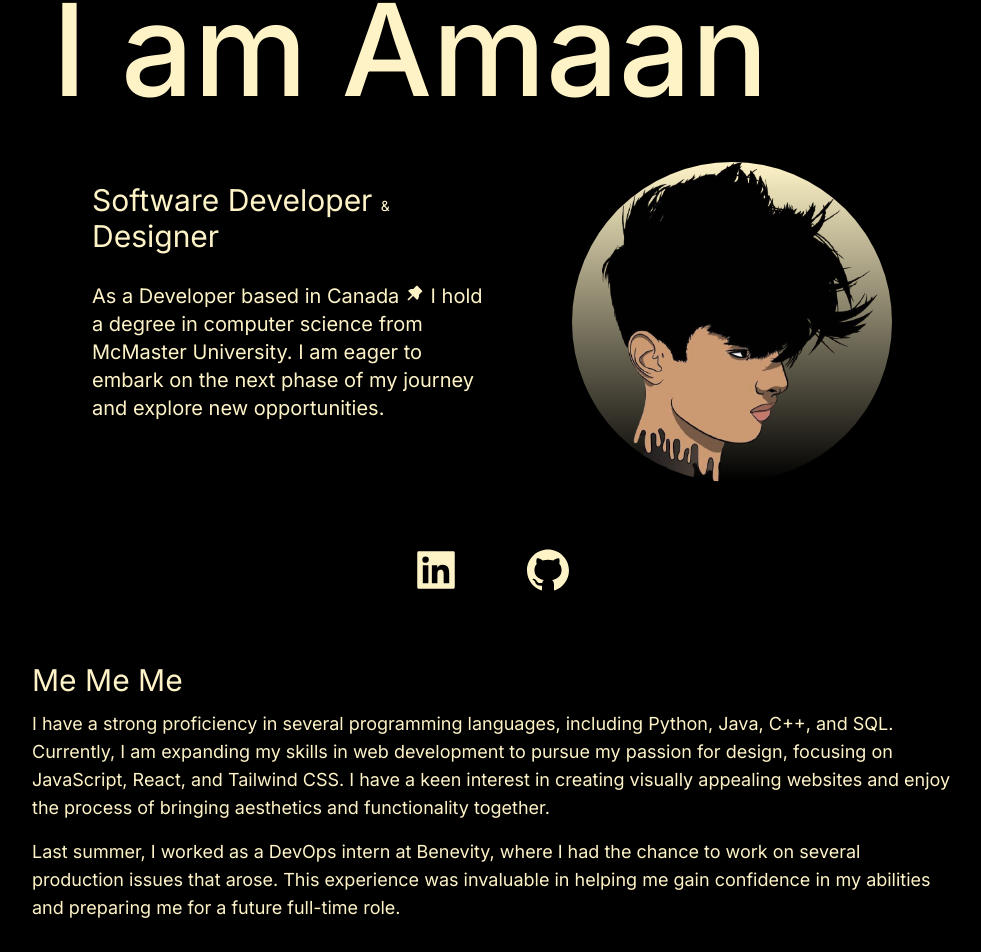
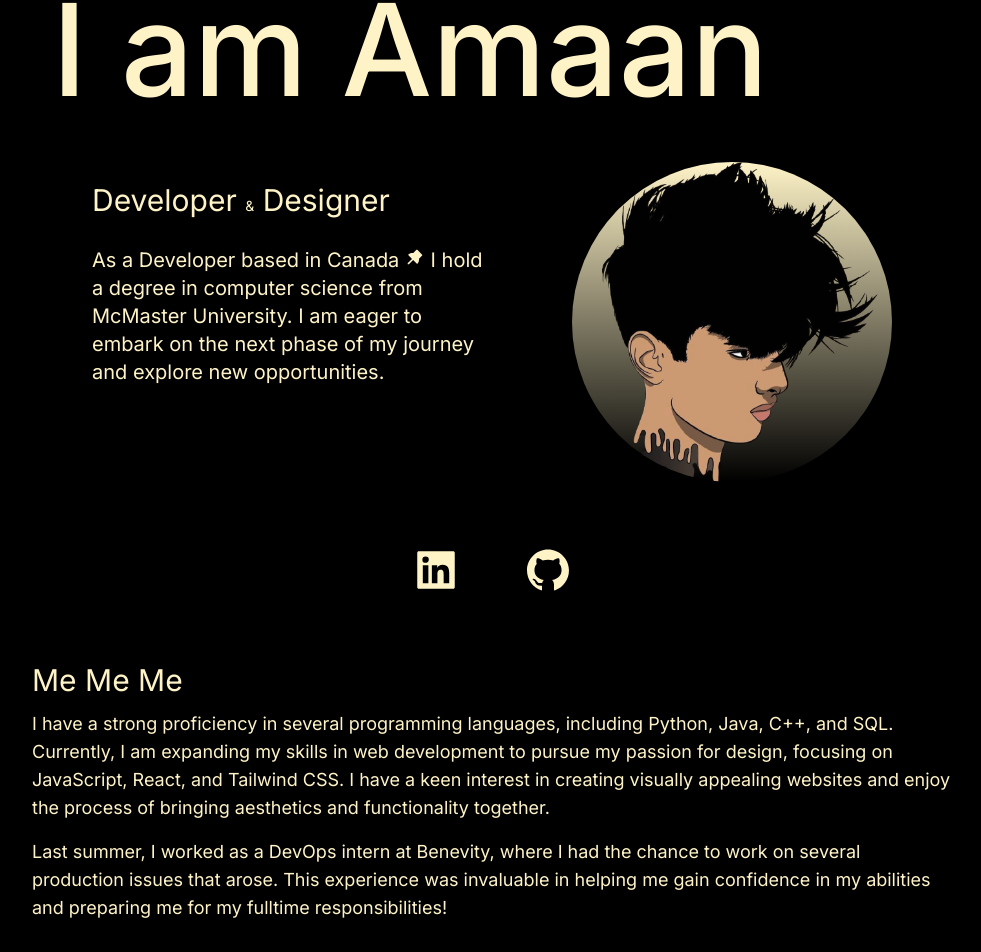
Before and after one commit to khana251/Portfolio, a Next.js app: page / in a window 1280 px wide. Shown: the part 362-1314 px from the top of the page, without its empty margins (148-1129 px from the left). Built offline with nearby package versions, Linux system fonts and the light colour scheme.

Commit message:
Updated my title

```diff
--- a/app/page.js
+++ b/app/page.js
@@ -43,7 +43,7 @@ export default function Home() {
               transition={{duration: 0.8}}
               className='w-full md:w-1/2'>
               <div className='pl-20 py-3'>
-                <h3 className='text-amber-100 text-2xl py-2 md:text-3xl'>Software Developer <span className='text-sm'>&</span> Designer</h3>
+                <h3 className='text-amber-100 text-2xl py-2 md:text-3xl'>Developer <span className='text-sm'>&</span> Designer</h3>
                 <p className='text-md py-5 leading-8 text-amber-100 md:text-xl max-w-2xl'>
                   As a Developer based in Canada <span className='inline-block'><AiFillPushpin/></span>  I hold a degree in computer science from McMaster University. I am eager to embark on the next phase of my journey and explore new opportunities.
                 </p>
@@ -89,7 +89,7 @@ export default function Home() {
               I have a strong proficiency in several programming languages, including Python, Java, C++, and SQL. Currently, I am expanding my skills in web development to pursue my passion for design, focusing on JavaScript, React, and Tailwind CSS. I have a keen interest in creating visually appealing websites and enjoy the process of bringing aesthetics and functionality together.
             </p>
             <p className='text-amber-100 text-md md:text-lg py-2 leading-8 text-grey-800'>
-              Last summer, I worked as a DevOps intern at Benevity, where I had the chance to work on several production issues that arose. This experience was invaluable in helping me gain confidence in my abilities and preparing me for a future full-time role.
+              Last summer, I worked as a DevOps intern at Benevity, where I had the chance to work on several production issues that arose. This experience was invaluable in helping me gain confidence in my abilities and preparing me for my fulltime responsibilities!
             </p>
           </motion.div>
           <motion.div initial={{ opacity: 0 }} transition={{ duration: 1 }} whileInView={{ opacity: 1 }} className='p-10'>
```
